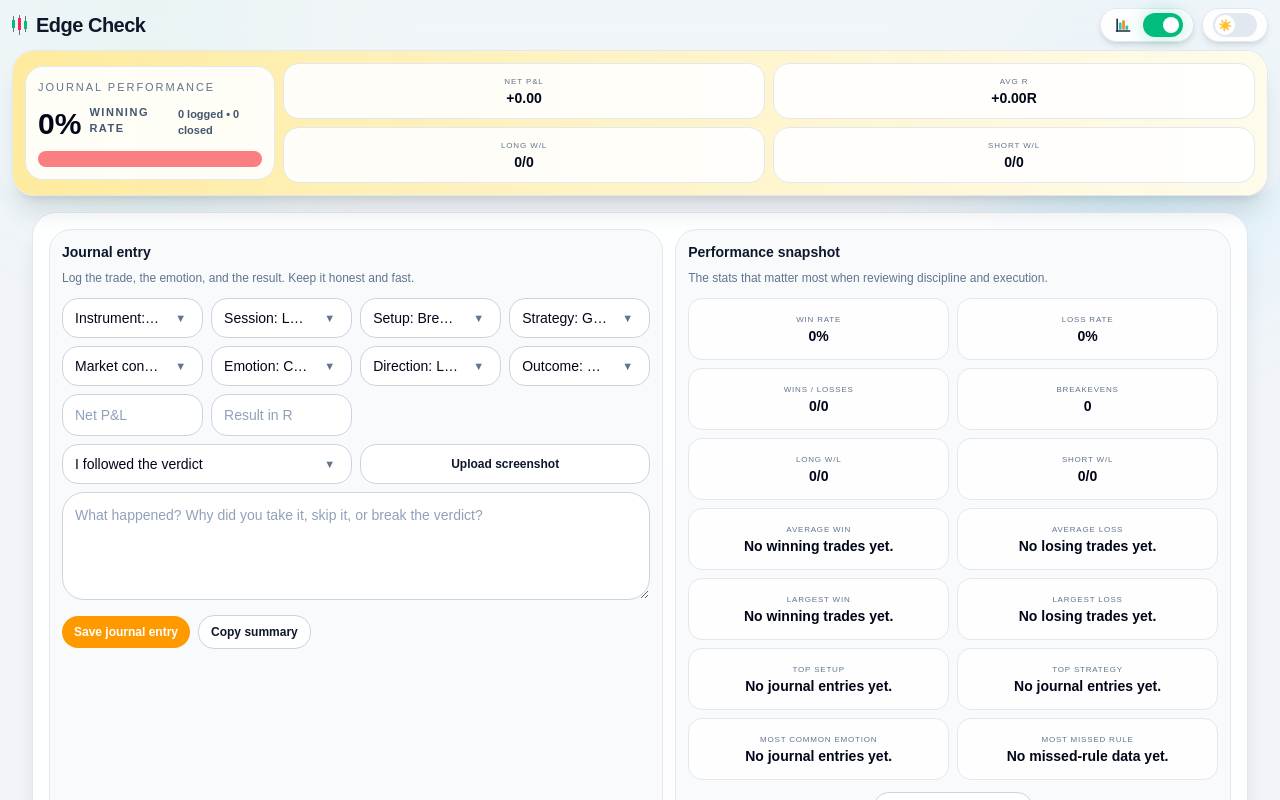
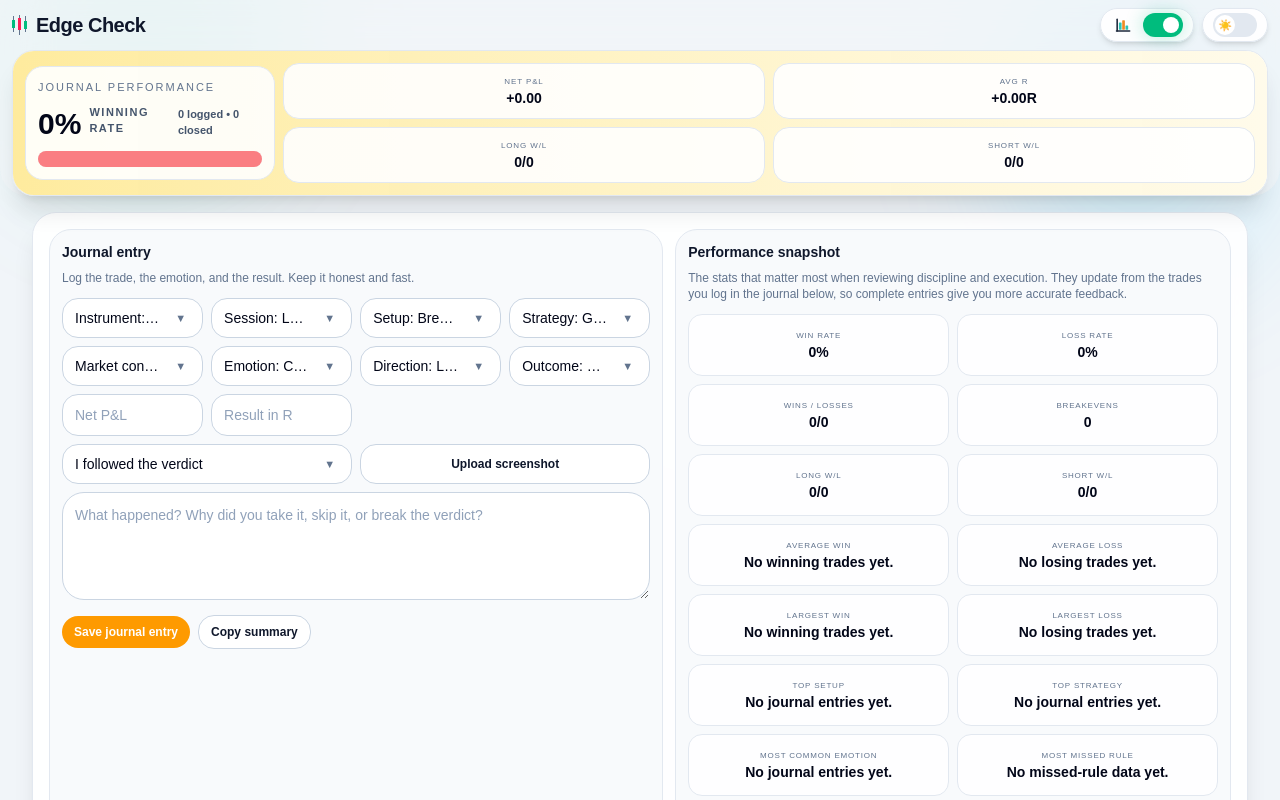
Before and after one commit to Johny-88/Trade-Meter, a Next.js app: page / in a window 1280 px wide. Both pictures are taken after a click on the button "Turn stats mode on". Shown: the top 800 px of the page. Built offline with nearby package versions, Linux system fonts and the light colour scheme.

Commit message:
Update page.tsx

```diff
--- a/app/page.tsx
+++ b/app/page.tsx
@@ -3136,7 +3136,7 @@ ${emotionWarning}`
 
                   <div className={`order-1 rounded-[22px] p-2 xl:order-2 md:p-3 ${ui.innerCard}`}>
                     <div className={`mb-2 text-sm font-semibold ${ui.secondaryStrong}`}>Performance snapshot</div>
-                    <p className={`mb-3 text-xs ${ui.muted}`}>The stats that matter most when reviewing discipline and execution.</p>
+                    <p className={`mb-3 text-xs ${ui.muted}`}>The stats that matter most when reviewing discipline and execution. They update from the trades you log in the journal below, so complete entries give you more accurate feedback.</p>
 
                     <div className="grid grid-cols-2 gap-2">
                       {[
@@ -3179,7 +3179,7 @@ ${emotionWarning}`
                 <div className="flex flex-col gap-3 md:flex-row md:items-center md:justify-between">
                   <div>
                     <div className={`text-sm font-semibold ${ui.secondaryStrong}`}>Recent journal entries</div>
-                    <p className={`mt-1 text-xs ${ui.muted}`}>Your latest trades, screenshots, and review notes.</p>
+                    <p className={`mt-1 text-xs ${ui.muted}`}>Log every trade here with your screenshots and notes. This is what powers your stats, and consistent journaling makes your performance data more accurate and more useful.</p>
                   </div>
 
                   <div className={`rounded-full border px-3 py-2 text-sm font-medium ${qualificationStyles.badge}`}>
@@ -3189,7 +3189,7 @@ ${emotionWarning}`
 
                 {journal.length === 0 ? (
                   <div className={`mt-3 rounded-[22px] border border-dashed p-6 text-center text-sm ${ui.statBox}`}>
-                    No journal entries yet. Save your first trade in Stats mode.
+                    No journal entries yet. Log your first trade in Stats mode to start building accurate performance stats.
                   </div>
                 ) : (
                   <div className="mt-3 space-y-3">
```
